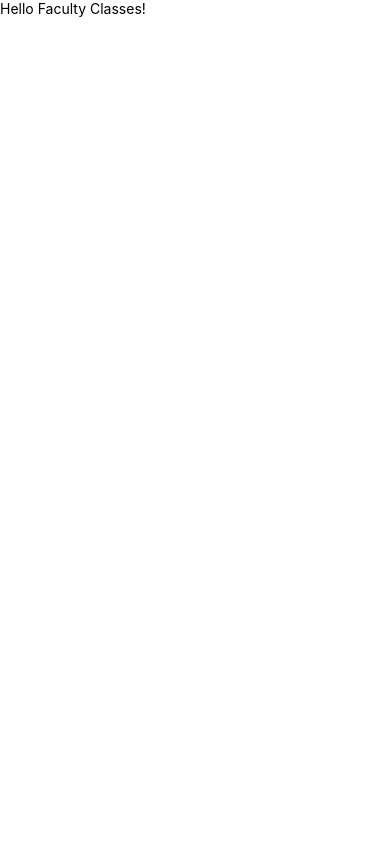
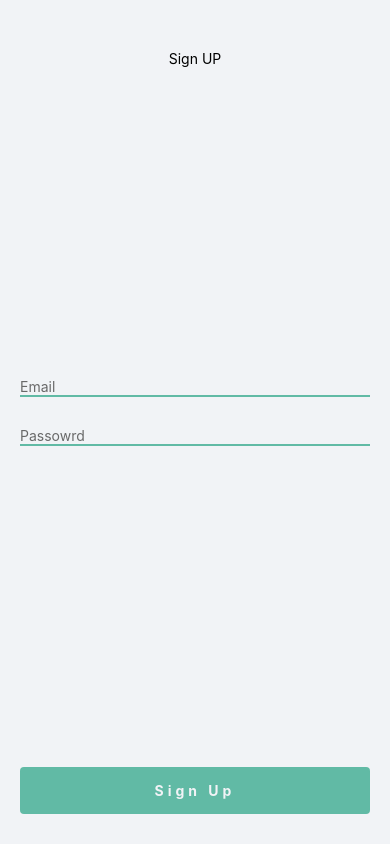
Before and after one commit to StanisalvPopadynets/faculty-classes, a React Native app: screen / in a window 390 px wide. Built offline with nearby package versions, Linux system fonts and the light colour scheme.

Commit message:
Add Sign Up screen styles

```diff
--- a/App.js
+++ b/App.js
@@ -1,33 +1,20 @@
-/**
- * Sample React Native App
- * https://github.com/facebook/react-native
- *
- * @format
- * @flow strict-local
- */
 
 import React from 'react';
 import {
-  SafeAreaView,
   StyleSheet,
-  ScrollView,
   View,
-  Text,
   StatusBar,
 } from 'react-native';
 
+import { SignUp } from './Screens';
+import AppStyles from './Styles/AppStyles';
+
 const App = () => {
   return (
-    <>
-      <StatusBar barStyle="dark-content" />
-      <SafeAreaView>
-        <View>
-          <Text>
-            Hello Faculty Classes!
-          </Text>
-        </View>
-      </SafeAreaView>
-    </>
+    <View style={AppStyles.appView}>
+      <StatusBar translucent barStyle="dark-content" backgroundColor="transparent" />
+      <SignUp />
+    </View>
   );
 };
 
--- /dev/null
+++ b/Components/Input.js
@@ -0,0 +1,15 @@
+import React from 'react';
+import { TextInput } from 'react-native';
+import inputStyles from '../Styles/InputStyles';
+
+export const Input = (props) => {
+  return (
+    <TextInput
+      style={inputStyles.input}
+      // onChangeText={text => onChangeText(text)}
+      // value={value}
+      // placeholder={placeholder}
+      {...props}
+    />
+  );
+};
--- /dev/null
+++ b/Components/OpacityButton.js
@@ -0,0 +1,13 @@
+import React from 'react';
+import { TouchableOpacity, Text } from 'react-native';
+import buttonStyles from '../Styles/ButtonStyles';
+
+const OpacityButton = (props) => {
+  return (
+    <TouchableOpacity activeOpacity={.5} style={buttonStyles.button}  onPress={props.onPress}>
+      <Text style={buttonStyles.title}>{props.title}</Text>
+    </TouchableOpacity>
+  );
+};
+
+export default OpacityButton;
--- /dev/null
+++ b/Components/index.js
@@ -0,0 +1,2 @@
+export * from './Input';
+export * from './OpacityButton';
--- /dev/null
+++ b/Screens/SignUp.js
@@ -0,0 +1,42 @@
+import React, { useState } from 'react'
+import { View, Text } from 'react-native';
+import { Input } from '../Components';
+import OpacityButton from '../Components/OpacityButton';
+import common from '../Styles/common';
+import signUpStyles from '../Styles/SignUpStyles';
+
+export const SignUp = () => {
+
+  const [email, setEmail] = useState('');
+  const [password, setPassword] = useState('');
+
+  const onChangeEmail = text => {
+    setEmail(text)
+  }
+  const onChangePassword = text => {
+    setPassword(text)
+  }
+
+  return (
+    <View style={{...common.container, ...signUpStyles.container}}>
+      <Text style={signUpStyles.logo}>Sign UP</Text>
+      <View>
+          <Input
+            onChangeText={onChangeEmail}
+            value={email}
+            placeholder="Email"
+          />
+          <Input
+            onChangeText={onChangePassword}
+            value={password}
+            placeholder="Passowrd"
+            secureTextEntry
+          />
+      </View>
+      <OpacityButton
+        onPress={() => console.log('SIGN UP')}
+        title="Sign Up"
+      />
+    </View>
+  )
+}
--- /dev/null
+++ b/Screens/index.js
@@ -0,0 +1 @@
+export * from './SignUp';
--- /dev/null
+++ b/Styles/AppStyles.js
@@ -0,0 +1,9 @@
+import { StyleSheet } from 'react-native';
+import colors from './Colors';
+
+export default StyleSheet.create({
+  appView: {
+    backgroundColor: colors.mainLightGray,
+    flex: 1
+  }
+});
--- /dev/null
+++ b/Styles/ButtonStyles.js
@@ -0,0 +1,20 @@
+import { StyleSheet } from 'react-native';
+import colors from './Colors';
+
+export default StyleSheet.create({
+  button: {
+    flexDirection: 'row',
+    justifyContent: 'center',
+    marginTop: 10,
+    marginBottom: 10,
+    padding: 15,
+    backgroundColor: colors.mainGreen,
+    borderRadius: 4,
+  },
+  title: {
+    color: colors.mainLightGray,
+    fontWeight: 'bold',
+    letterSpacing: 4,
+    textTransform: 'capitalize',
+  },
+});
--- /dev/null
+++ b/Styles/Colors.js
@@ -0,0 +1,7 @@
+const colors = {
+  mainGreen: 'rgba(97, 186, 165, 1)',        // #61BAA5
+  mainLightGray: 'rgba(241, 243, 246, 1)',   // #F1F3F6
+  defaultGray: 'rgb(105,105,105)',           // #696969
+};
+
+export default colors;
--- /dev/null
+++ b/Styles/InputStyles.js
@@ -0,0 +1,13 @@
+import { StyleSheet } from 'react-native';
+import colors from './Colors';
+
+export default StyleSheet.create({
+  input: {
+    marginTop: 15,
+    marginBottom: 15,
+    borderColor: colors.mainGreen,
+    borderBottomWidth: 2,
+    padding: 0,
+    color: colors.defaultGray
+  }
+});
--- /dev/null
+++ b/Styles/SignUpStyles.js
@@ -0,0 +1,13 @@
+import { StyleSheet } from 'react-native';
+import colors from './Colors';
+
+export default StyleSheet.create({
+  logo: {
+    textAlign: 'center',
+  },
+  container: {
+    paddingTop: 30,
+    flex: 1,
+    justifyContent: 'space-between'
+  }
+});
--- /dev/null
+++ b/Styles/common.js
@@ -0,0 +1,10 @@
+import { StyleSheet } from 'react-native';
+
+  export default StyleSheet.create({
+    container: {
+      margin: 20,
+    },
+    flex1: {
+      flex: 1
+    },
+  });
```
